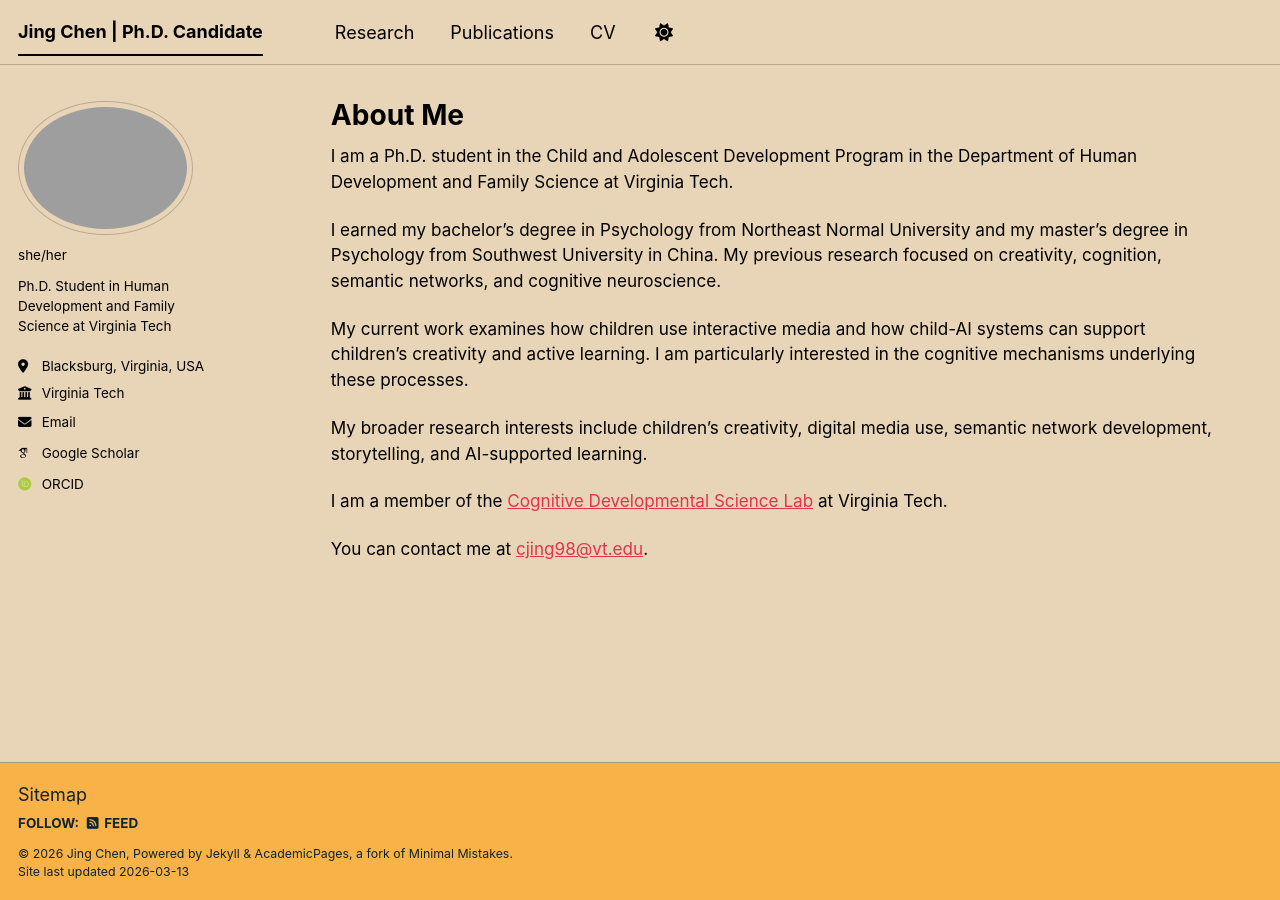
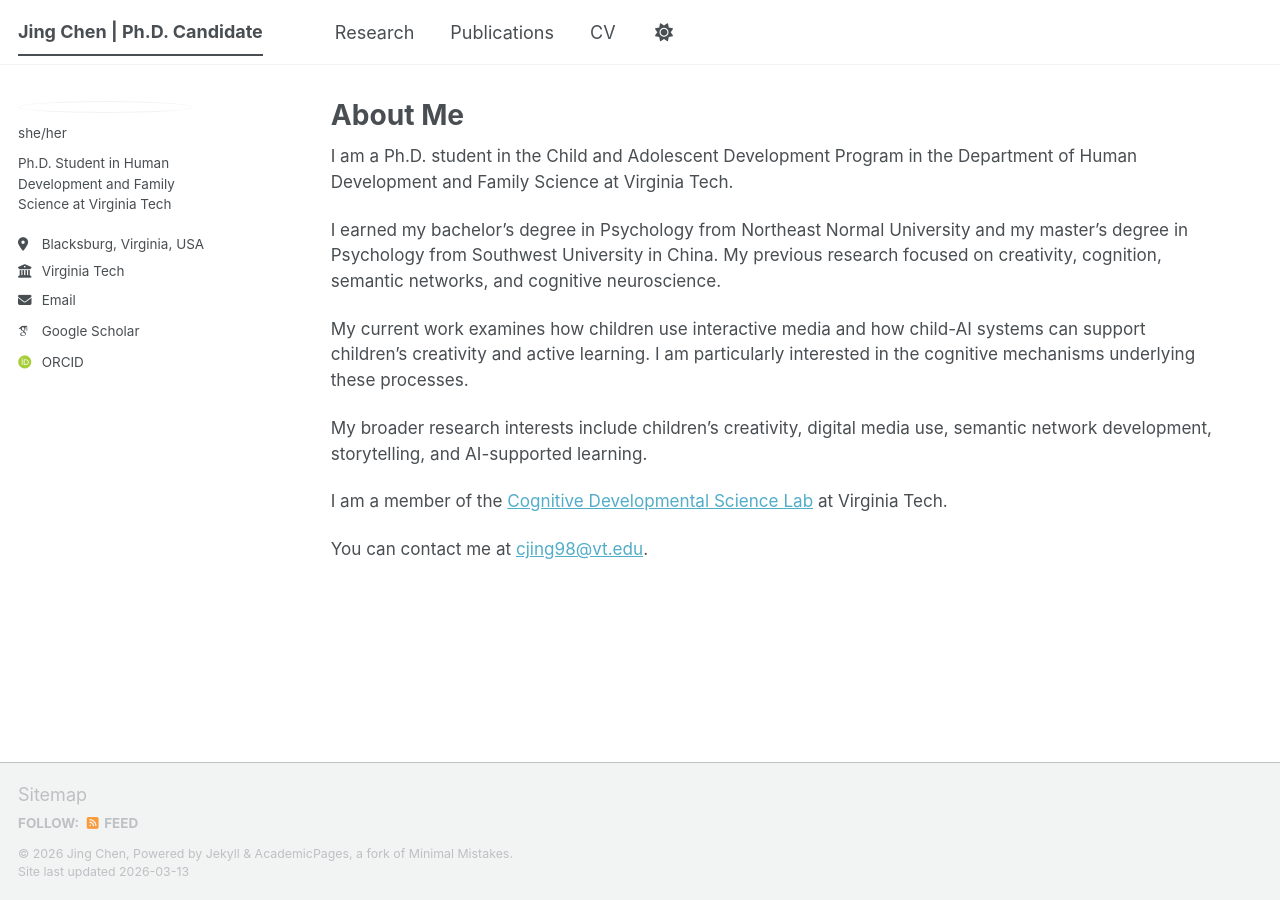
Before and after one commit to cjing98/cjing98.github.io, a Jekyll site: the page built from _pages/about.md, in a window 1280 px wide. Built offline with Jekyll 4.4.1, drawn with Linux system fonts in a browser that asks for light colours; some web fonts are replaced; a script bundle is joined from its source files by our own code; library files that are not in the unit come from our copies.

Commit message:
Update _config.yml

```diff
--- a/_config.yml
+++ b/_config.yml
@@ -8,7 +8,7 @@
 
 # Basic Site Settings
 locale                   : "en-US"
-site_theme               : "sunrise" # The available themes options are "default", "air", "sunrise", "mint", "dirt" and "contrast"
+site_theme               : "default" # The available themes options are "default", "air", "sunrise", "mint", "dirt" and "contrast"
 title                    : "Jing Chen | Ph.D. Candidate"
 title_separator          : "-"
 name                     : &name "Jing Chen"
@@ -22,7 +22,7 @@ repository               : "cjing98/cjing98.github.io"
 #               Additional customization can be done by editing /_includes/author-profile.html
 author:
   # Biographic information
-  avatar           : "/images/IMG_5322.JPG"
+  avatar           : "/images/profile.png"
   name             : #"Jing Chen"
   pronouns         : "she/her"
   bio              : "Ph.D. Student in Human Development and Family Science at Virginia Tech"
```
